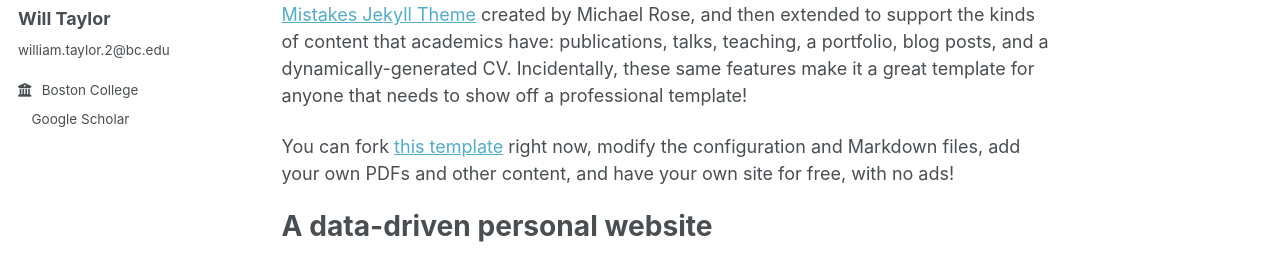
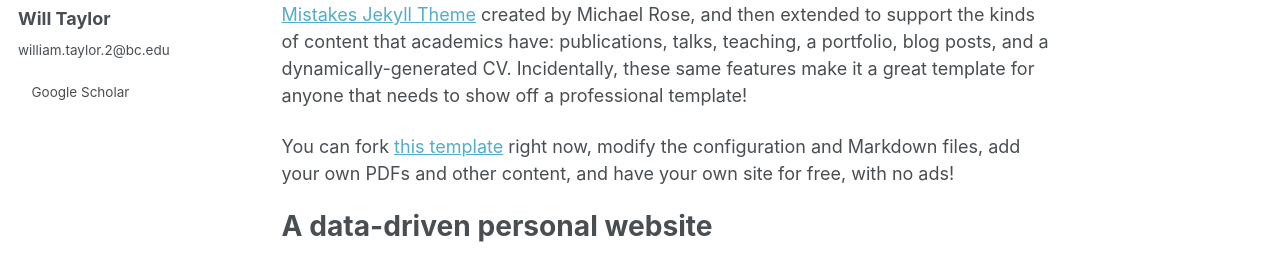
Before and after one commit to williamwtaylor/williamwtaylor.github.io, a Jekyll site: the page built from _pages/about.md, in a window 1280 px wide. Shown: the part 278-540 px from the top of the page. Built offline with Jekyll 4.4.1, drawn with Linux system fonts in a browser that asks for light colours; a style sheet for code colours, icons or effects is not loaded.

Commit message:
Update _config.yml

```diff
--- a/_config.yml
+++ b/_config.yml
@@ -28,7 +28,7 @@ author:
   pronouns         : # example: "she/her"
   bio              : "william.taylor.2@bc.edu"
  # location         : "Earth"
-  employer         : "Boston College"
+  employer         : #"Boston College"
   uri              : # URL
   email            : #"william.taylor.2@bc.edu"
 
```
